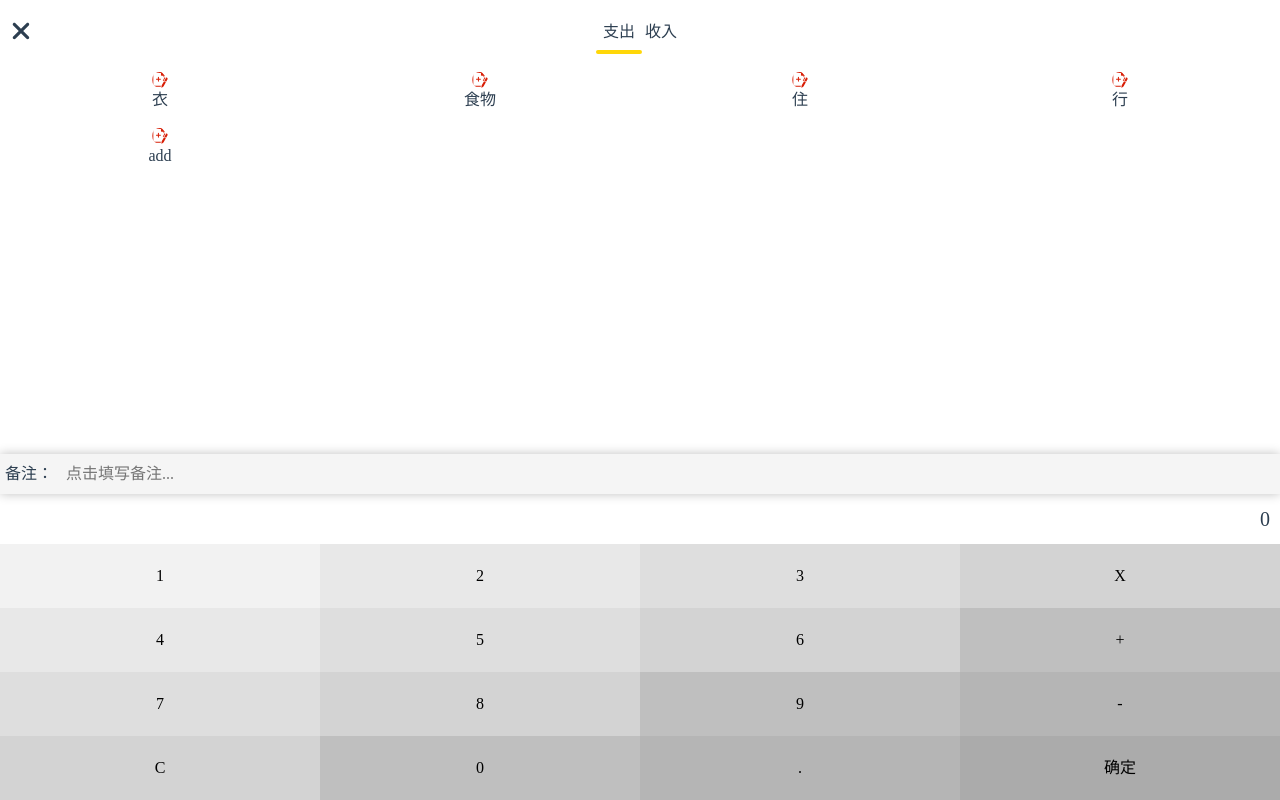
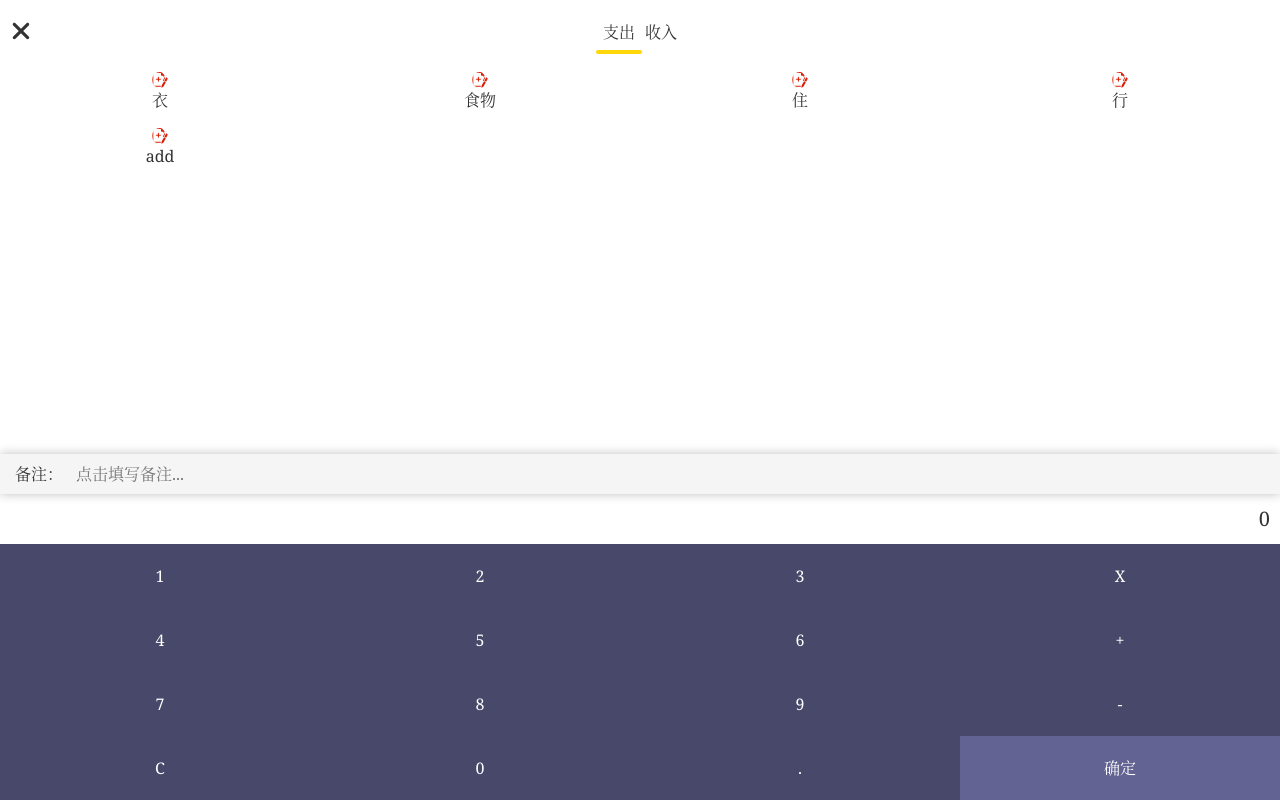
Before and after one commit to MongieLee/vue-tally, a Vue app: page /#/money in a window 1280 px wide. Built offline with nearby package versions, Linux system fonts and the light colour scheme.

Commit message:
优化css

```diff
--- a/src/App.vue
+++ b/src/App.vue
@@ -6,14 +6,14 @@
 
 <style lang="scss">
 @import "~@/assets/styles/reset.scss";
+@import "~@/assets/styles/helper.scss";
 
 body {
+  font-family: $font-song;;
   -webkit-font-smoothing: antialiased;
   -moz-osx-font-smoothing: grayscale;
   color: #333;
   font-size:16px;
   line-height: 1.5;
-  // text-align: center;
-  color: #2c3e50;
 }
 </style>
--- /dev/null
+++ b/src/assets/styles/helper.scss
@@ -0,0 +1,3 @@
+$font-hei:-apple-system, "Noto Sans", "Helvetica Neue", Helvetica, "Nimbus Sans L", Arial, "Liberation Sans", "PingFang SC", "Hiragino Sans GB", "Noto Sans CJK SC", "Source Han Sans SC", "Source Han Sans CN", "Microsoft YaHei", "Wenquanyi Micro Hei", "WenQuanYi Zen Hei", "ST Heiti", SimHei, "WenQuanYi Zen Hei Sharp", sans-serif;
+$font-kai:Baskerville, Georgia, "Liberation Serif", "Kaiti SC", STKaiti, "AR PL UKai CN", "AR PL UKai HK", "AR PL UKai TW", "AR PL UKai TW MBE", "AR PL KaitiM GB", KaiTi, KaiTi_GB2312, DFKai-SB, "TW\-Kai", serif;
+$font-song:Georgia, "Nimbus Roman No9 L", "Songti SC", "Noto Serif CJK SC", "Source Han Serif SC", "Source Han Serif CN", STSong, "AR PL New Sung", "AR PL SungtiL GB", NSimSun, SimSun, "TW\-Sung", "WenQuanYi Bitmap Song", "AR PL UMing CN", "AR PL UMing HK", "AR PL UMing TW", "AR PL UMing TW MBE", PMingLiU, MingLiU, serif;
--- a/src/components/money/Note.vue
+++ b/src/components/money/Note.vue
@@ -13,7 +13,7 @@
 
 <style lang="scss" scoped>
 .note-wrapper {
-  padding: 3px 5px;
+  padding: 3px 10px 3px 15px;
   display: flex;
   align-items: center;
   box-shadow: 0 0 10px rgba(0, 0, 0, 0.25);
--- a/src/components/money/NumberPad.vue
+++ b/src/components/money/NumberPad.vue
@@ -39,28 +39,31 @@
     height: 64px;
     width: 25%;
     border: none;
-    background: transparent;
-    $bgColor: #f2f2f2;
-    &:nth-child(1) {
-      background: $bgColor;
+    color: white;
+    &:not(:last-child) {
+      background: rgb(72, 72, 106);
     }
-    &:nth-child(2),&:nth-child(5) {
-      background: darken($bgColor,4%);
-    }
-    &:nth-child(3),&:nth-child(6),&:nth-child(9) {
-      background: darken($bgColor,4*2%);
-    }
-    &:nth-child(4),&:nth-child(7),&:nth-child(10),&:nth-child(13){
-        background:darken($bgColor, 4*3%)
-    }
-    &:nth-child(8),&:nth-child(11),&:nth-child(14){
-        background:darken($bgColor, 4*5%)
-    }
-    &:nth-child(12),&:nth-child(15) {
-      background: darken($bgColor,4*6%);
-    }
-    &:nth-child(16) {
-      background: darken($bgColor,4*7%);
+    // $bgColor: #f2f2f2;
+    // &:nth-child(1) {
+    //   background: $bgColor;
+    // }
+    // &:nth-child(2),&:nth-child(5) {
+    //   background: darken($bgColor,4%);
+    // }
+    // &:nth-child(3),&:nth-child(6),&:nth-child(9) {
+    //   background: darken($bgColor,4*2%);
+    // }
+    // &:nth-child(4),&:nth-child(7),&:nth-child(10),&:nth-child(13){
+    //     background:darken($bgColor, 4*3%)
+    // }
+    // &:nth-child(8),&:nth-child(11),&:nth-child(14){
+    //     background:darken($bgColor, 4*5%)
+    // }
+    // &:nth-child(12),&:nth-child(15) {
+    //   background: darken($bgColor,4*6%);
+    // }
+    &:last-child {
+      background: rgb(98,98,147);
     }
   }
 }
```
